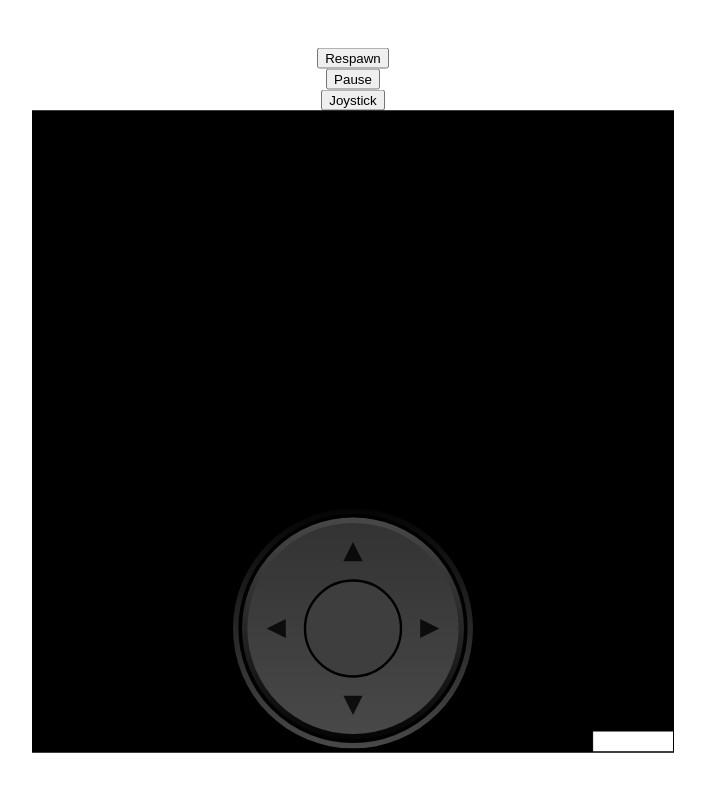
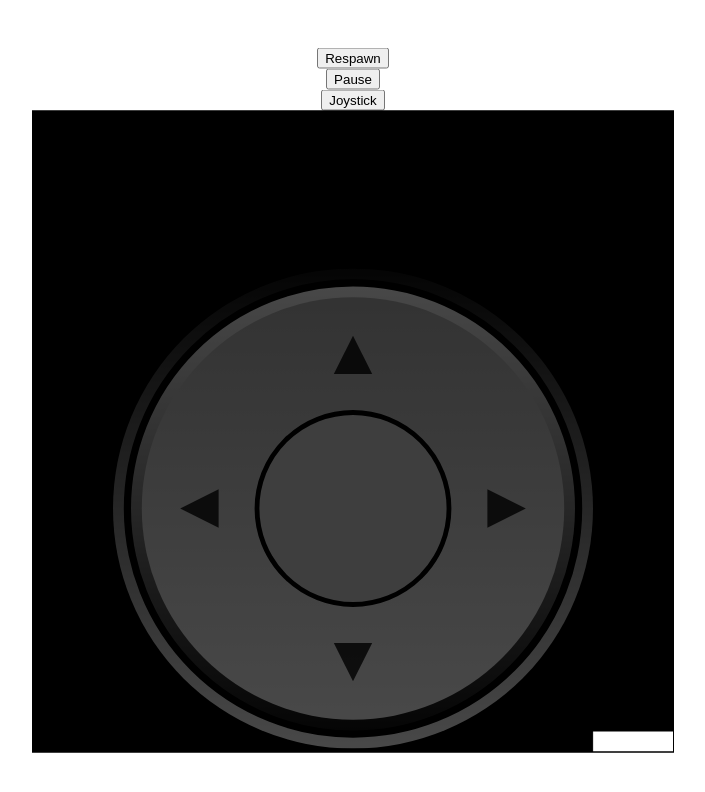
Before and after one commit to na50r/snake-go, a plain HTML site: page index.html in a window 1280 px wide. Shown: the whole page, without its empty margins (287-992 px from the left). Drawn offline with Linux system fonts and the light colour scheme.

Commit message:
adjust css of joystick

```diff
--- a/scripts/joystick.js
+++ b/scripts/joystick.js
@@ -2,7 +2,9 @@ import {UP, DOWN, LEFT, RIGHT} from './input.js';
 
 // Based on: https://stackoverflow.com/a/34644069/16271405
 
+
 function setupPath(path, input, key) {
+    path.id = 'key'
     path.addEventListener("touchstart", (event) => {
         event.preventDefault(); // Prevent scrolling/zooming
         input.keyPressed(key);
@@ -42,8 +44,9 @@ export class Joystick {
         const rightPath = document.createElementNS('http://www.w3.org/2000/svg', 'path')
         rightPath.setAttribute('d', 'M86,50 78,54 78,46Z')
         rightPath.setAttribute('fill', 'rgba(0,0,0,0.8)')
+        setupPath(rightPath, this.game.input, RIGHT);
+
         this.svg.append(upPath, downPath, leftPath, rightPath)
-        setupPath(rightPath, this.game.input, RIGHT);
         this.js.appendChild(this.svg)
     }
 }
@@ -52,8 +55,8 @@ export function createJoystick() {
     const joystick = document.createElement('div');
     joystick.id = 'joystick';
     const svg = document.createElementNS('http://www.w3.org/2000/svg', 'svg');
-    svg.setAttribute('width', '30vw');
-    svg.setAttribute('height', '30vh');
+    svg.setAttribute('width', '60vmin');
+    svg.setAttribute('height', '60vmin');
     svg.setAttribute('viewBox', '0 0 100 100');
     svg.innerHTML = `
         <defs>
--- a/style.css
+++ b/style.css
@@ -6,7 +6,7 @@
 }
 
 #app {
-    position: absolute;
+    position: fixed;
     top: 50%;
     left: 50%;
     transform: translate(-50%, -50%);
@@ -17,12 +17,16 @@
 
 
 #joystick {
-    position: absolute;
-    bottom: 0;
-    left: 50;
+    position: fixed;
+    bottom: 0%;
     opacity: 30%;
 }
 
 #joystick.disabled {
     display: none;
 }
+
+#path {
+    width: 100%;
+    height: 100%;
+}
```
